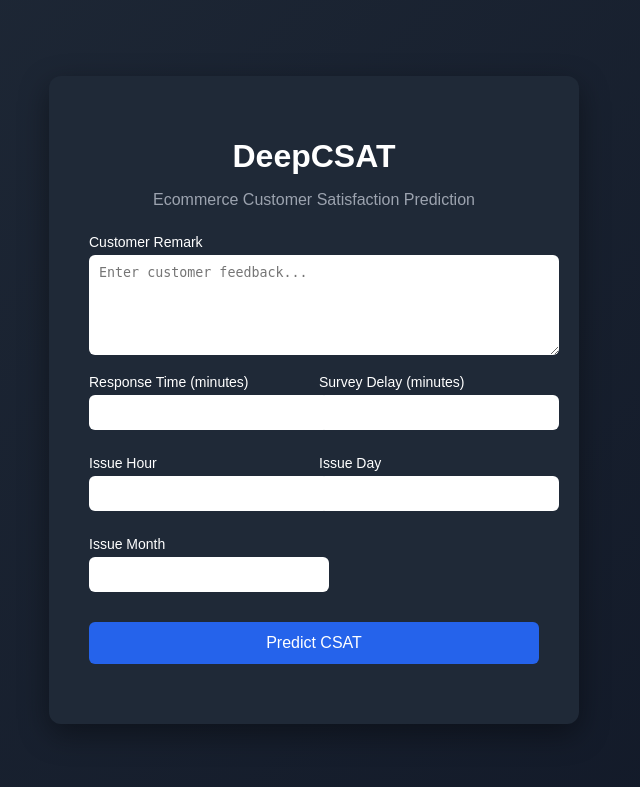
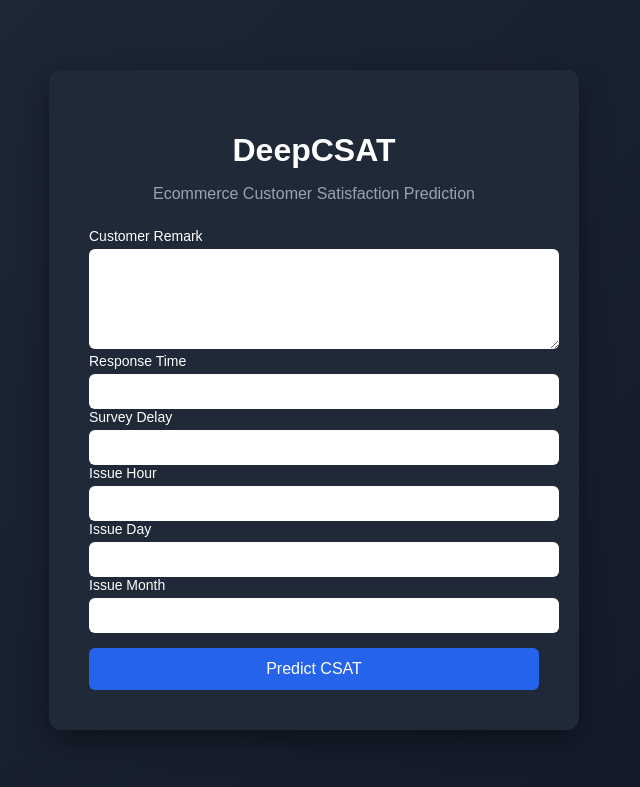
Before and after one commit to shabbu8111999/DeepCSAT_ecommerce_using_DL, a Flask app: page / in a window 1280 px wide. Shown: the top 787 px of the page, without its empty margins (326-966 px from the left). Run offline with Flask 3, Linux system fonts and the light colour scheme; parts of the project's set-up code (start-up, migrations or seed data) failed here and were passed over.

Commit message:
HTML file updated

```diff
--- a/templates/index.html
+++ b/templates/index.html
@@ -1,10 +1,7 @@
 <!DOCTYPE html>
-<html lang="en">
+<html>
 
 <head>
-
-<meta charset="UTF-8">
-<meta name="viewport" content="width=device-width, initial-scale=1.0">
 
 <title>DeepCSAT Prediction</title>
 
@@ -19,47 +16,47 @@
 <div class="card">
 
 <h1>DeepCSAT</h1>
+
 <p class="subtitle">Ecommerce Customer Satisfaction Prediction</p>
 
-        <div class="form-group">
+
 <label>Customer Remark</label>
-            <textarea id="remark" placeholder="Enter customer feedback..."></textarea>
-        </div>
 
-        <div class="grid">
+<textarea id="remark"></textarea>
 
-            <div class="form-group">
-                <label>Response Time (minutes)</label>
+
+<label>Response Time</label>
+
 <input type="number" id="response_time">
-            </div>
 
-            <div class="form-group">
-                <label>Survey Delay (minutes)</label>
+
+<label>Survey Delay</label>
+
 <input type="number" id="survey_delay">
-            </div>
 
-            <div class="form-group">
+
 <label>Issue Hour</label>
+
 <input type="number" id="issue_hour">
-            </div>
 
-            <div class="form-group">
+
 <label>Issue Day</label>
+
 <input type="number" id="issue_day">
-            </div>
 
-            <div class="form-group">
+
 <label>Issue Month</label>
+
 <input type="number" id="issue_month">
-            </div>
 
-        </div>
 
 <button onclick="predictCSAT()">Predict CSAT</button>
 
-        <div id="loader" class="loader hidden"></div>
 
-        <div id="result" class="result"></div>
+<div id="result"></div>
+
+<div id="probabilities"></div>
+
 
 </div>
 
@@ -68,4 +65,5 @@
 <script src="{{ url_for('static', filename='script.js') }}"></script>
 
 </body>
+
 </html>
```
Lines whose indentation alone changed are shown as unchanged.
